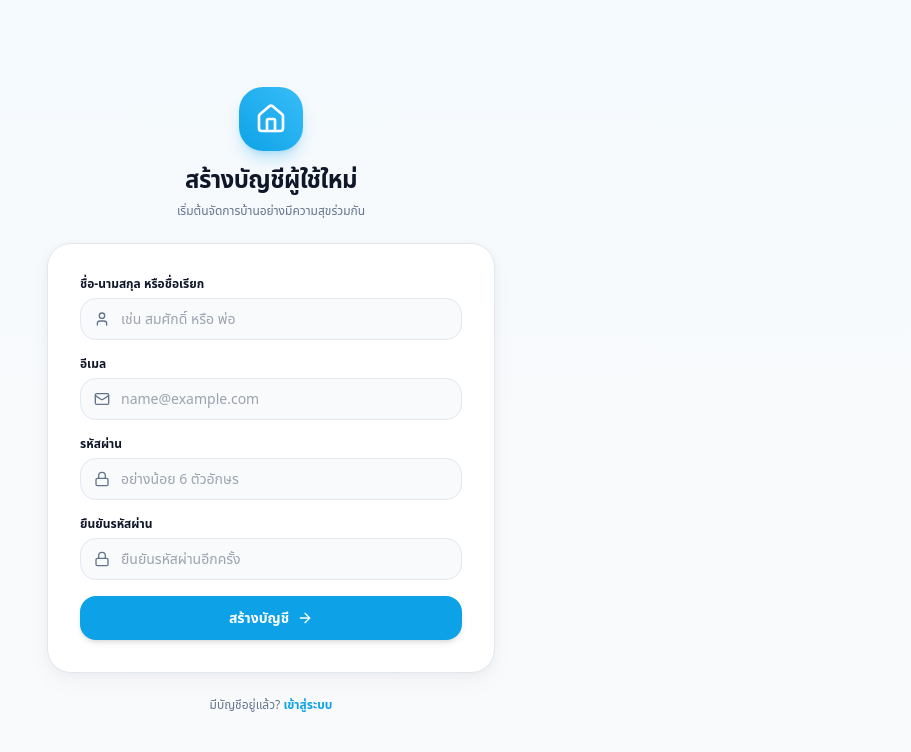
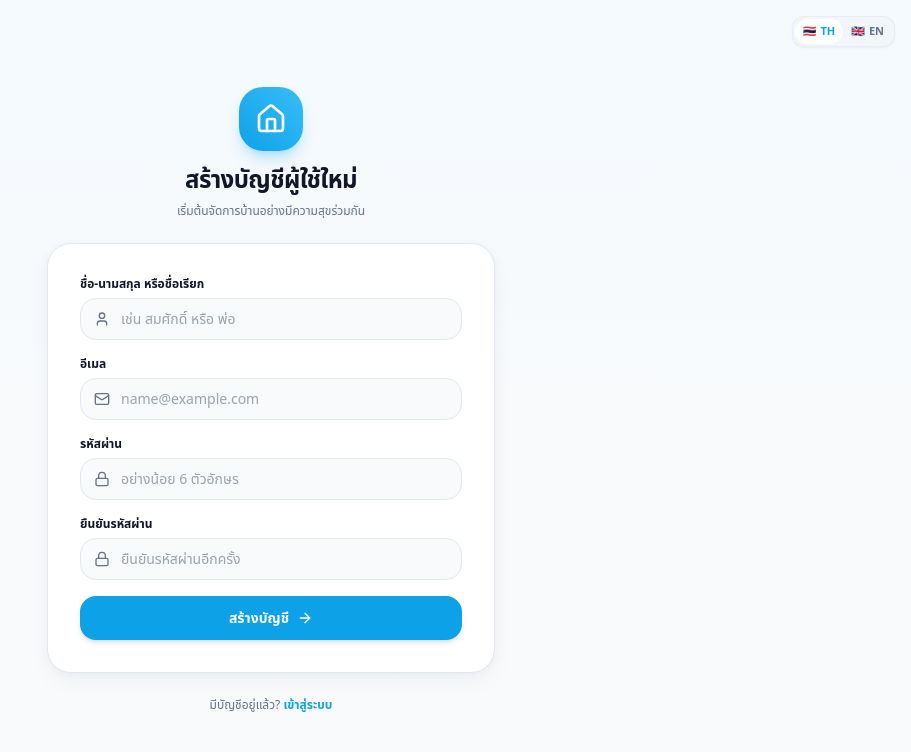
Before and after one commit to partyzfreshmans-blip/family-hub, a Next.js app: page /register in a window 1280 px wide. Shown: the top 752 px of the page, without its empty margins (369-1280 px from the left). Built offline with nearby package versions, Linux system fonts and the light colour scheme; no server answers.

Commit message:
Feat(i18n): add quick Thai-English language switchers across navigation and auth screens

```diff
--- a/src/app/login/page.tsx
+++ b/src/app/login/page.tsx
@@ -24,6 +24,7 @@ import { useLanguage } from '@/components/LanguageContext';
 import { useAuth } from '@/components/AuthContext';
 import { MemberAvatar } from '@/components/ui/MemberAvatar';
 import { Badge } from '@/components/ui/Badge';
+import { LanguageSwitcher } from '@/components/ui/LanguageSwitcher';
 
 interface FamilyAuthMember {
   id: string;
@@ -154,7 +155,12 @@ export default function LoginPage() {
   };
 
   return (
-    <div className="min-h-screen flex items-center justify-center p-4 sm:p-6 bg-gradient-to-b from-sky-50/50 via-background to-background dark:from-sky-950/20">
+    <div className="min-h-screen flex items-center justify-center p-4 sm:p-6 bg-gradient-to-b from-sky-50/50 via-background to-background dark:from-sky-950/20 relative">
+      {/* Top Floating Language Switcher */}
+      <div className="absolute top-4 right-4 z-10">
+        <LanguageSwitcher variant="pill" className="shadow-sm bg-card/80 backdrop-blur-md" />
+      </div>
+
       <div className="w-full max-w-md space-y-6">
         {/* Header */}
         <div className="text-center space-y-2">
--- a/src/app/register/page.tsx
+++ b/src/app/register/page.tsx
@@ -6,6 +6,7 @@ import { useRouter } from 'next/navigation';
 import { Home, Lock, Mail, User, ArrowRight } from 'lucide-react';
 import { useLanguage } from '@/components/LanguageContext';
 import { useAuth } from '@/components/AuthContext';
+import { LanguageSwitcher } from '@/components/ui/LanguageSwitcher';
 
 export default function RegisterPage() {
   const { t } = useLanguage();
@@ -52,7 +53,12 @@ export default function RegisterPage() {
   };
 
   return (
-    <div className="min-h-screen flex items-center justify-center p-4 sm:p-6 bg-gradient-to-b from-sky-50/50 via-background to-background dark:from-sky-950/20">
+    <div className="min-h-screen flex items-center justify-center p-4 sm:p-6 bg-gradient-to-b from-sky-50/50 via-background to-background dark:from-sky-950/20 relative">
+      {/* Top Floating Language Switcher */}
+      <div className="absolute top-4 right-4 z-10">
+        <LanguageSwitcher variant="pill" className="shadow-sm bg-card/80 backdrop-blur-md" />
+      </div>
+
       <div className="w-full max-w-md space-y-6">
         {/* Header */}
         <div className="text-center space-y-2">
--- a/src/components/layout/AppShell.tsx
+++ b/src/components/layout/AppShell.tsx
@@ -27,6 +27,7 @@ import { useLanguage } from '@/components/LanguageContext';
 import { useTheme } from '@/components/ThemeContext';
 import { useAuth } from '@/components/AuthContext';
 import { MemberAvatar } from '@/components/ui/MemberAvatar';
+import { LanguageSwitcher } from '@/components/ui/LanguageSwitcher';
 import { QuickAddModal } from '@/components/layout/QuickAddModal';
 
 interface AppShellProps {
@@ -182,8 +183,8 @@ export function AppShell({ children }: AppShellProps) {
             </div>
           )}
 
-          {/* Theme & Logout Controls */}
-          <div className="flex items-center justify-between px-1">
+          {/* Theme, Language & Logout Controls */}
+          <div className="flex items-center justify-between px-1 gap-1.5 flex-wrap">
             <div className="flex items-center gap-1 bg-muted rounded-xl p-1">
               <button
                 onClick={() => setTheme('light')}
@@ -207,6 +208,8 @@ export function AppShell({ children }: AppShellProps) {
                 <Laptop className="w-3.5 h-3.5" />
               </button>
             </div>
+
+            <LanguageSwitcher variant="pill" />
 
             <button
               onClick={() => logout()}
@@ -247,6 +250,8 @@ export function AppShell({ children }: AppShellProps) {
               <MapPin className="w-3.5 h-3.5 shrink-0" />
               <span className="text-[11px] font-extrabold">ตำแหน่ง</span>
             </Link>
+
+            <LanguageSwitcher variant="pill" className="shrink-0" />
 
             {family?.rewards_enabled === 1 && (
               <Link
--- /dev/null
+++ b/src/components/ui/LanguageSwitcher.tsx
@@ -0,0 +1,97 @@
+'use client';
+
+import React from 'react';
+import { Languages, Globe } from 'lucide-react';
+import { useLanguage } from '@/components/LanguageContext';
+
+interface LanguageSwitcherProps {
+  variant?: 'pill' | 'button' | 'full';
+  className?: string;
+}
+
+export function LanguageSwitcher({ variant = 'pill', className = '' }: LanguageSwitcherProps) {
+  const { lang, setLang } = useLanguage();
+
+  const toggleLanguage = () => {
+    setLang(lang === 'th' ? 'en' : 'th');
+  };
+
+  if (variant === 'button') {
+    return (
+      <button
+        type="button"
+        onClick={toggleLanguage}
+        className={`flex items-center gap-1.5 px-2.5 py-1.5 rounded-xl bg-muted/60 hover:bg-muted text-foreground text-xs font-bold transition-all border border-border/60 active:scale-95 ${className}`}
+        title="สลับภาษา / Switch Language"
+      >
+        <Languages className="w-3.5 h-3.5 text-primary" />
+        <span>{lang === 'th' ? '🇹🇭 TH' : '🇬🇧 EN'}</span>
+      </button>
+    );
+  }
+
+  if (variant === 'full') {
+    return (
+      <div className={`flex items-center p-1 rounded-2xl bg-muted/60 border border-border/80 text-xs font-bold ${className}`}>
+        <button
+          type="button"
+          onClick={() => setLang('th')}
+          className={`flex-1 py-2 px-3 rounded-xl transition-all flex items-center justify-center gap-1.5 ${
+            lang === 'th'
+              ? 'bg-card text-primary shadow-xs'
+              : 'text-muted-foreground hover:text-foreground'
+          }`}
+        >
+          <span>🇹🇭</span>
+          <span>ไทย (TH)</span>
+        </button>
+        <button
+          type="button"
+          onClick={() => setLang('en')}
+          className={`flex-1 py-2 px-3 rounded-xl transition-all flex items-center justify-center gap-1.5 ${
+            lang === 'en'
+              ? 'bg-card text-primary shadow-xs'
+              : 'text-muted-foreground hover:text-foreground'
+          }`}
+        >
+          <span>🇬🇧</span>
+          <span>English (EN)</span>
+        </button>
+      </div>
+    );
+  }
+
+  // Default 'pill' variant: compact dual toggle
+  return (
+    <div
+      className={`inline-flex items-center p-0.5 rounded-xl bg-muted/70 border border-border/70 text-[11px] font-extrabold ${className}`}
+    >
+      <button
+        type="button"
+        onClick={() => setLang('th')}
+        className={`px-2 py-1 rounded-lg transition-all flex items-center gap-1 ${
+          lang === 'th'
+            ? 'bg-card text-primary shadow-xs'
+            : 'text-muted-foreground hover:text-foreground'
+        }`}
+        title="ภาษาไทย"
+      >
+        <span>🇹🇭</span>
+        <span>TH</span>
+      </button>
+      <button
+        type="button"
+        onClick={() => setLang('en')}
+        className={`px-2 py-1 rounded-lg transition-all flex items-center gap-1 ${
+          lang === 'en'
+            ? 'bg-card text-primary shadow-xs'
+            : 'text-muted-foreground hover:text-foreground'
+        }`}
+        title="English"
+      >
+        <span>🇬🇧</span>
+        <span>EN</span>
+      </button>
+    </div>
+  );
+}
```
